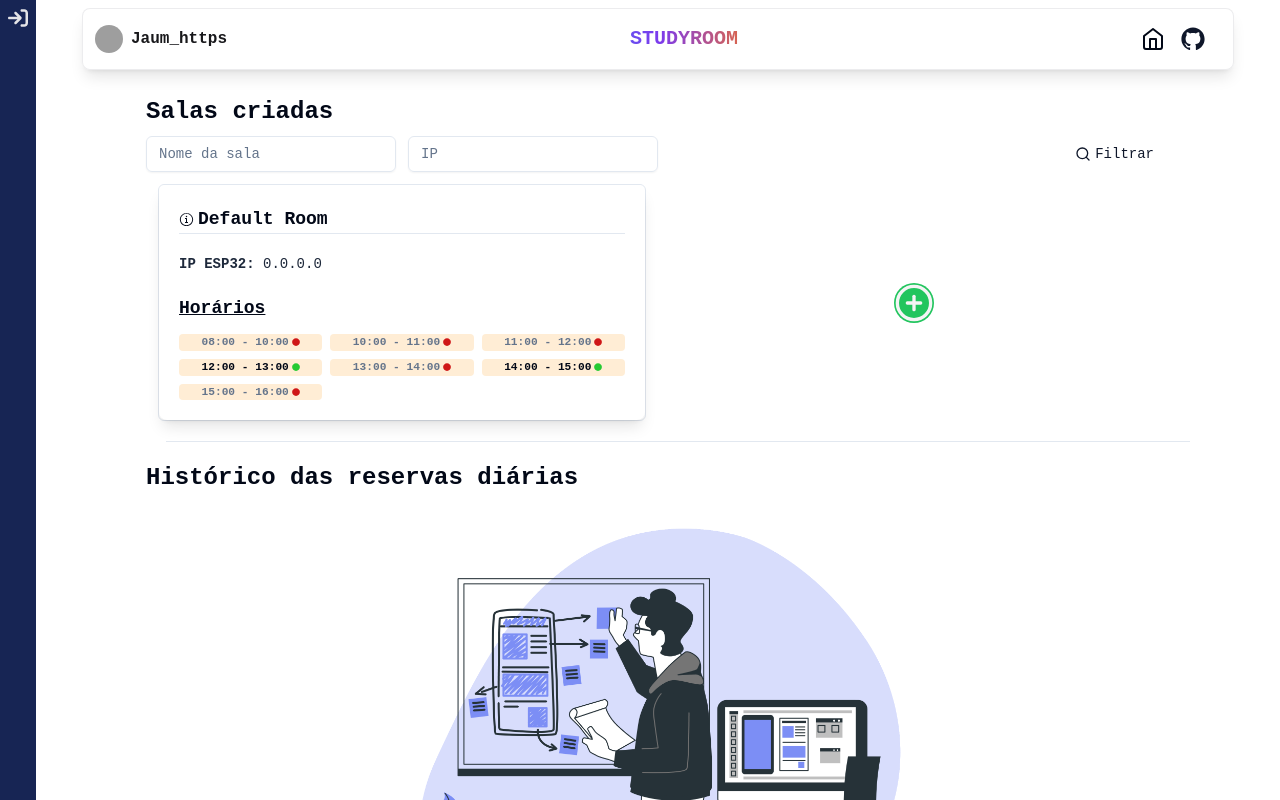
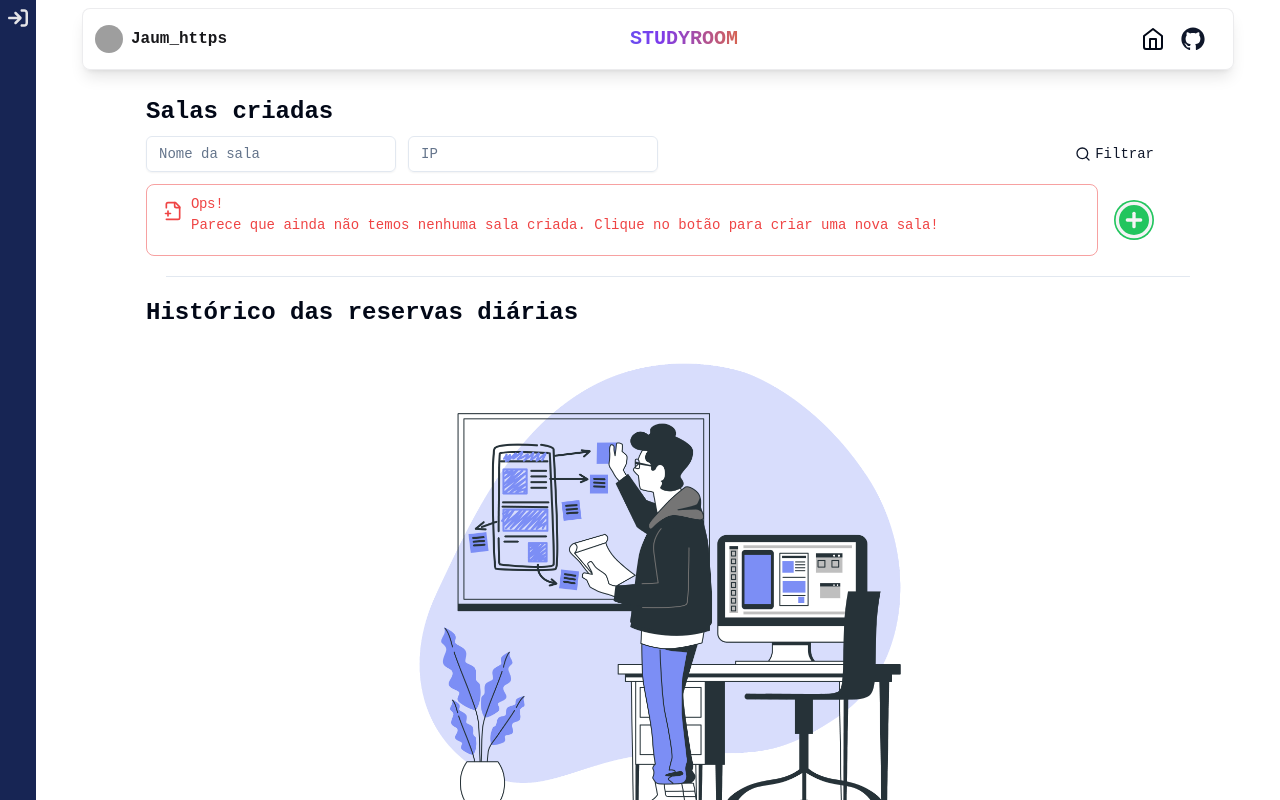
Before and after one commit to JaumVitor/StudyRoom, a React (Vite) app: page / in a window 1280 px wide. Built offline with nearby package versions, Linux system fonts and the light colour scheme; grey boxes are pictures that could not be loaded; a web font is replaced by a local one.

Commit message:
Fix: Fix bug localstorage

```diff
--- a/src/components/CreateRoom/createRoom.tsx
+++ b/src/components/CreateRoom/createRoom.tsx
@@ -20,26 +20,28 @@ import { StudyRoomProps } from '@/pages/admin/home'
 interface CreateRoomProps {
   isCreateRoomSideBar?: boolean;
   children?: React.ReactNode;
-
-  IPStudyRoom: string;
-  setIpStudyRoom : React.Dispatch<React.SetStateAction<string>>;
-
-  nameStudyRoom: string;
-  setnameStudyRoom : React.Dispatch<React.SetStateAction<string>>;
-
-  studyRooms : StudyRoomProps[];
-  setStudyRooms : React.Dispatch<React.SetStateAction<StudyRoomProps[]>>
+  // name: string;
+  // ip: string;
 }
 
-export function CreateRoom({children,
-  isCreateRoomSideBar,
-  IPStudyRoom,
-  setIpStudyRoom,
-  nameStudyRoom,
-  setnameStudyRoom,
-  studyRooms,
-  setStudyRooms
-} : CreateRoomProps) {
+export function CreateRoom({children, isCreateRoomSideBar} : CreateRoomProps) {
+  const [nameStudyRoom, setnameStudyRoom] = useState<string>('')
+  const [IPStudyRoom, setIpStudyRoom] = useState<string>('')
+
+  const [studyRooms, setStudyRooms] = useState<StudyRoomProps[]>(() => {
+    // Recupera o estado do localStorage ao inicializar
+    const savedStudyRooms = localStorage.getItem('studyRooms');
+    if (savedStudyRooms) {
+      const parsedStudyRooms = JSON.parse(savedStudyRooms);
+      // Verifica se o array recuperado do localStorage está vazio
+      if (Array.isArray(parsedStudyRooms) && parsedStudyRooms.length) {
+        return parsedStudyRooms;
+      }
+    }
+    // Retorna um array vazio se savedStudyRooms for null ou um array vazio
+    return [];
+  });
+
   useEffect(() => {
     // Salva o estado no localStorage sempre que studyRooms for alterado
     if (studyRooms !== undefined) {
@@ -47,7 +49,7 @@ export function CreateRoom({children,
     }
   }, [studyRooms])
 
-  function createStudyRoom() {
+  function createStudyRoom(nameStudyRoom: string, IPStudyRoom: string) {
     const newStudyRoom = {
       name: nameStudyRoom,
       ip: IPStudyRoom,
@@ -98,7 +100,7 @@ export function CreateRoom({children,
               <p>Cancelar</p>
             </Button>
             <Button
-              onClick={() => createStudyRoom()}
+              onClick={() => createStudyRoom(nameStudyRoom, IPStudyRoom)}
               className="bg-green-500 hover:bg-green-600 font-bold shadow-md w-54 py-1 px-2 flex gap-1"
             >
               <PlusCircle className="w-4 h-4" />
--- a/src/pages/admin/home.tsx
+++ b/src/pages/admin/home.tsx
@@ -13,7 +13,6 @@ import { CreateRoom } from "@/components/CreateRoom/createRoom"
 
 import NotGraph from "@/assets/notgraph.png"
 import { Link } from "react-router-dom"
-import { StudyRoom } from "./studyRoom"
 
 export interface StudyRoomProps {
   name: string
@@ -22,7 +21,7 @@ export interface StudyRoomProps {
 
 export function Home() {
   // Recupera o estado do localStorage ao inicializar
-  const [studyRooms, setStudyRooms] = useState<StudyRoomProps[]>(() => {
+  const [studyRooms] = useState<StudyRoomProps[]>(() => {
     // Recupera o estado do localStorage ao inicializar
     const savedStudyRooms = localStorage.getItem('studyRooms');
     if (savedStudyRooms) {
@@ -33,19 +32,8 @@ export function Home() {
       }
     }
     // Retorna um array vazio se savedStudyRooms for null ou um array vazio
-    return [
-      {
-        name: 'Default Room',
-        ip: '0.0.0.0',
-        infoLamps: 'Default Info',
-        infoPeople: 'Default Info',
-        infoSplit: 'Default Info',
-      }
-    ];
+    return [];
   });
-
-  const [nameStudyRoom, setNameStudyRoom] = useState<string>('')
-  const [IPStudyRoom, setIpStudyRoom] = useState<string>('')
 
   return (
     <UsingLayoutPage>
@@ -76,17 +64,7 @@ export function Home() {
                 </AlertDescription>
               </Alert>
               <div className="flex flex-wrap gap-5 justify-center items-center">
-              <CreateRoom
-                studyRooms={studyRooms}
-                setStudyRooms={setStudyRooms}
-
-                nameStudyRoom={nameStudyRoom}
-                setnameStudyRoom={setNameStudyRoom}
-
-                IPStudyRoom={IPStudyRoom}
-                setIpStudyRoom={setIpStudyRoom}
-              />
-
+                <CreateRoom />
               </div>
             </div>
           </>
@@ -100,9 +78,9 @@ export function Home() {
                     pathname: '/studyRoom',
                   }}
                   state={studyRoom}
+                  key={index}
                 >
                   <BoxInfo
-                    key={index}
                     Title={studyRoom.name}
                     Content={studyRoom.ip}
                     schedules={[
@@ -148,16 +126,7 @@ export function Home() {
             })}
 
             <div className="flex flex-wrap gap-5 justify-center items-center">
-            <CreateRoom
-              studyRooms={studyRooms}
-              setStudyRooms={setStudyRooms}
-
-              nameStudyRoom={nameStudyRoom}
-              setnameStudyRoom={setNameStudyRoom}
-
-              IPStudyRoom={IPStudyRoom}
-              setIpStudyRoom={setIpStudyRoom}
-              />
+            <CreateRoom />
             </div>
           </div>
         )}
--- a/src/pages/admin/studyRoom.tsx
+++ b/src/pages/admin/studyRoom.tsx
@@ -30,9 +30,15 @@ import { useLocation } from "react-router-dom"
 export function StudyRoom () {
   const { state } = useLocation()
 
+  const name = state?.name;
+  const ip = state?.ip;
+
+  //Precisa trazer informações da sala
+
   return (
     <UsingLayoutPage>
       <h1 className="text-3xl font-bold mb-2">Horários reservados</h1>
+      <h2 className="text-2xl font-bold mb-2">{name} - IP: {ip}</h2>
       <div className="flex items-center justify-between mb-3">
         <form className="flex gap-2">
           <Input type="name" placeholder="Matricula"/>
```
